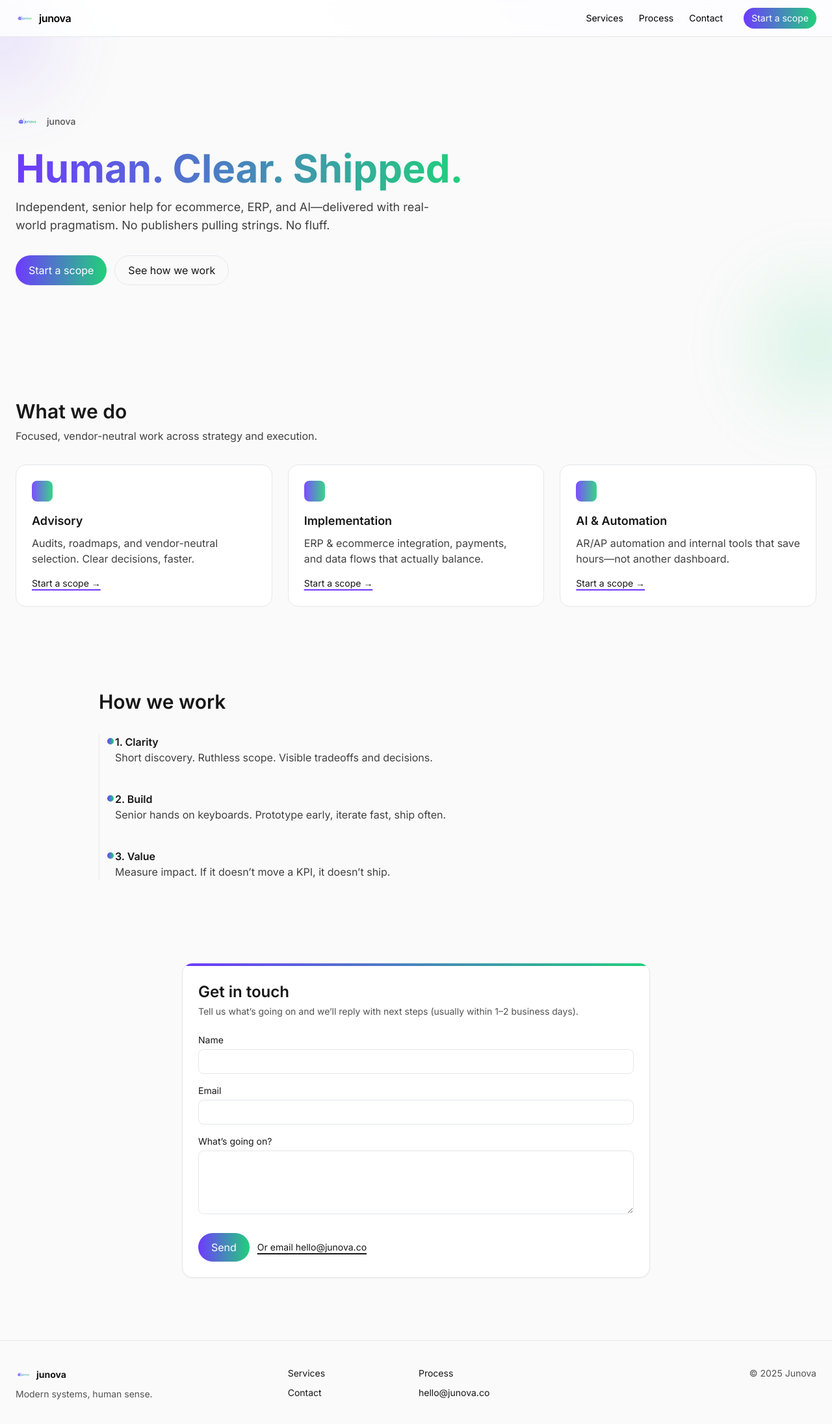
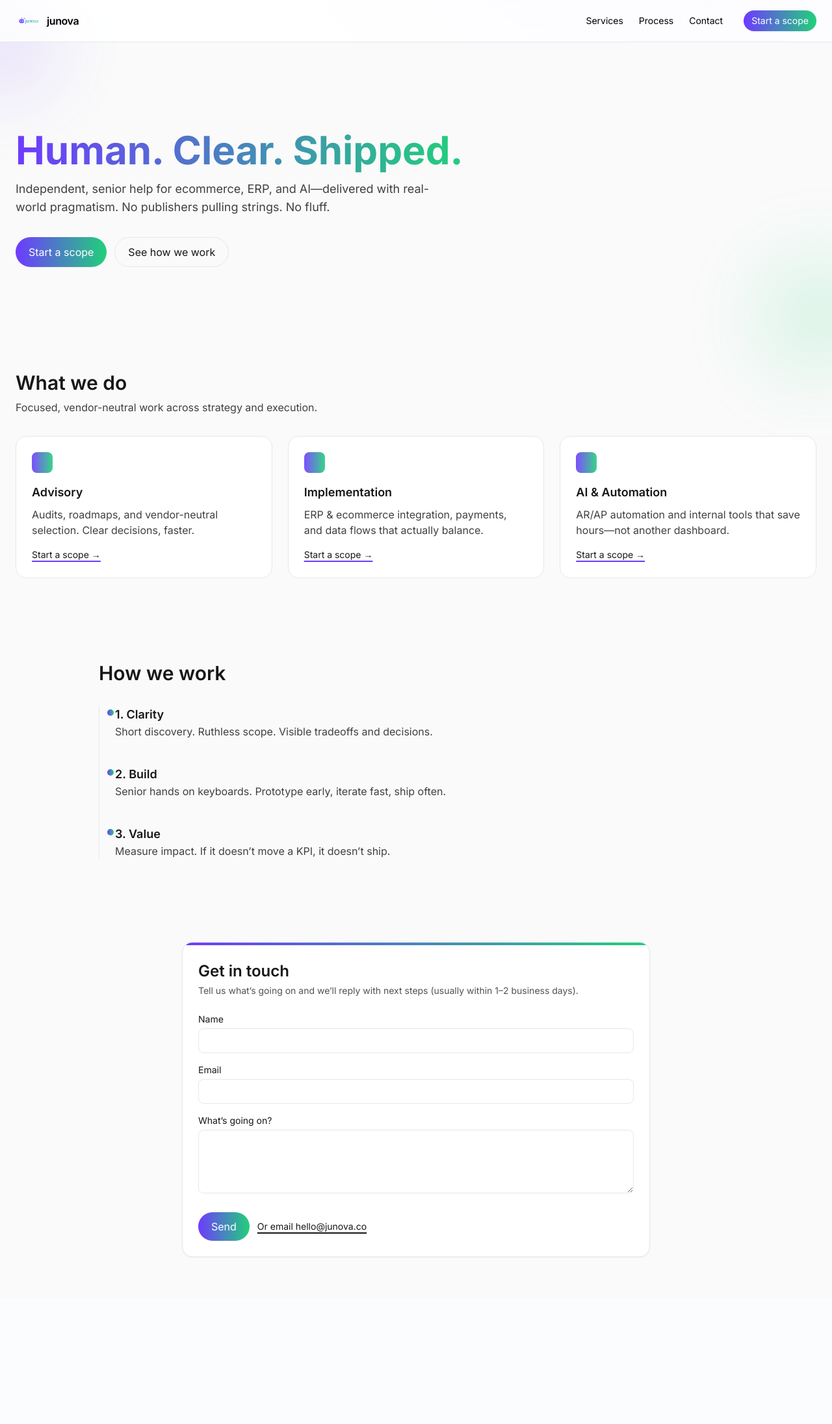
Before and after one commit to Nikki72581/junova_site, a Next.js app: page / in a window 1280 px wide. Shown: the top 2192 px of the page at 65% size. After the commit the page ends 1999 px from the top, so only its background shows below. Built offline with nearby package versions, Linux system fonts and the light colour scheme.

Commit message:
ui updates

```diff
--- a/app/components/Header.tsx
+++ b/app/components/Header.tsx
@@ -15,22 +15,22 @@ export default function Header() {
 
   return (
     <header className="sticky top-0 z-50 bg-white/80 backdrop-blur border-b">
-      <div className="mx-auto max-w-7xl px-4 md:px-6 h-14 flex items-center justify-between">
+      <div className="mx-auto max-w-7xl px-4 md:px-6 h-16 flex items-center justify-between">
         <Link href="/" className="flex items-center gap-2" aria-label="Junova home">
           <Image
             src="/junova-logo.png"
             alt="Junova"
-            width={28}
-            height={28}
+            width={40}
+            height={40}
             className="rounded-lg"
             priority
           />
-          <span className="font-semibold tracking-tight">junova</span>
+          <span className="font-semibold tracking-tight text-base">junova</span>
         </Link>
 
         {/* Desktop nav */}
         <nav className="hidden md:flex items-center gap-6 text-sm">
-          {links.map(l => (
+          {links.map((l) => (
             <a key={l.href} href={l.href} className="hover:opacity-80">
               {l.label}
             </a>
@@ -46,8 +46,8 @@ export default function Header() {
 
         {/* Mobile toggle */}
         <button
-          className="md:hidden inline-flex items-center rounded-lg border px-3 py-1 text-sm"
-          onClick={() => setOpen(o => !o)}
+          className="md:hidden inline-flex items-center rounded-lg border px-3 py-1.5 text-sm"
+          onClick={() => setOpen((o) => !o)}
           aria-expanded={open}
           aria-controls="mobile-menu"
           aria-label="Toggle menu"
@@ -60,7 +60,7 @@ export default function Header() {
       {open && (
         <div id="mobile-menu" className="md:hidden border-t bg-white">
           <nav className="mx-auto max-w-7xl px-4 md:px-6 py-3 grid gap-3 text-sm">
-            {links.map(l => (
+            {links.map((l) => (
               <a key={l.href} href={l.href} onClick={() => setOpen(false)} className="py-1">
                 {l.label}
               </a>
--- a/app/page.tsx
+++ b/app/page.tsx
@@ -1,21 +1,19 @@
 "use client";
 
 import React, { useState } from "react";
-import Image from "next/image";
 
 export default function HomePage() {
   const [sent, setSent] = useState(false);
 
   function onSubmit(e: React.FormEvent<HTMLFormElement>) {
     e.preventDefault();
-    // Replace this with your action (Formspree, Resend, server action, etc.)
     setSent(true);
   }
 
   return (
     <div className="bg-neutral-50 text-neutral-900">
       {/* HERO */}
-      <section className="relative">
+      <section className="relative pt-10"> {/* pt-10 to breathe under sticky header */}
         {/* Soft brand blobs */}
         <div
           aria-hidden
@@ -34,26 +32,17 @@ export default function HomePage() {
           }}
         />
 
-        <div className="mx-auto max-w-7xl px-4 md:px-6 py-20 md:py-28 relative">
-          <div className="flex items-center gap-3 mb-6">
-            <Image
-              src="/junova-logo.png"
-              alt="Junova"
-              width={36}
-              height={36}
-              className="rounded-xl"
-            />
-            <span className="text-sm font-medium text-neutral-600">junova</span>
-          </div>
+        <div className="relative mx-auto max-w-7xl px-4 md:px-6 py-16 md:py-24">
+          {/* REMOVED the tiny logo/wordmark row that sat here */}
 
-          <h1 className="text-5xl md:text-6xl font-bold leading-tight">
+          <h1 className="text-4xl md:text-6xl font-bold leading-tight">
             <span className="bg-gradient-to-r from-[#6E3AFF] to-[#21D07A] bg-clip-text text-transparent">
               Human. Clear. Shipped.
             </span>
           </h1>
-          <p className="mt-4 max-w-2xl text-lg text-neutral-700">
-            Independent, senior help for ecommerce, ERP, and AI—delivered with
-            real-world pragmatism. No publishers pulling strings. No fluff.
+          <p className="mt-4 max-w-2xl text-base md:text-lg text-neutral-700">
+            Independent, senior help for ecommerce, ERP, and AI—delivered with real-world
+            pragmatism. No publishers pulling strings. No fluff.
           </p>
 
           <div className="mt-8 flex flex-wrap gap-3">
@@ -74,9 +63,9 @@ export default function HomePage() {
       </section>
 
       {/* SERVICES */}
-      <section id="services" className="mx-auto max-w-7xl px-4 md:px-6 py-16">
-        <h2 className="text-2xl md:text-3xl font-semibold">What we do</h2>
-        <p className="mt-2 text-neutral-700 max-w-2xl">
+      <section id="services" className="mx-auto max-w-7xl px-4 md:px-6 py-14 md:py-16">
+        <h2 className="text-[22px] md:text-3xl font-semibold">What we do</h2>
+        <p className="mt-2 text-neutral-700 max-w-2xl text-[15px] md:text-base">
           Focused, vendor-neutral work across strategy and execution.
         </p>
 
@@ -100,8 +89,8 @@ export default function HomePage() {
               className="rounded-2xl border bg-white p-6 hover:shadow-lg hover:-translate-y-0.5 transition"
             >
               <div className="h-8 w-8 rounded-lg bg-gradient-to-r from-[#6E3AFF] to-[#21D07A] opacity-90 mb-4" />
-              <h3 className="text-lg font-semibold">{item.title}</h3>
-              <p className="mt-2 text-neutral-700">{item.desc}</p>
+              <h3 className="text-base md:text-lg font-semibold">{item.title}</h3>
+              <p className="mt-2 text-neutral-700 text-[15px] md:text-base">{item.desc}</p>
               <a
                 href="#contact"
                 className="mt-4 inline-block text-sm underline decoration-2 underline-offset-4 decoration-[#6E3AFF] hover:decoration-[#21D07A]"
@@ -114,111 +103,71 @@ export default function HomePage() {
       </section>
 
       {/* PROCESS */}
-      <section id="process" className="mx-auto max-w-5xl px-4 md:px-6 py-16">
-        <h2 className="text-2xl md:text-3xl font-semibold">How we work</h2>
-
+      <section id="process" className="mx-auto max-w-5xl px-4 md:px-6 py-14 md:py-16">
+        <h2 className="text-[22px] md:text-3xl font-semibold">How we work</h2>
         <ol className="relative mt-8 border-s pl-6 space-y-10">
           {[
-            {
-              t: "Clarity",
-              d: "Short discovery. Ruthless scope. Visible tradeoffs and decisions.",
-            },
-            {
-              t: "Build",
-              d: "Senior hands on keyboards. Prototype early, iterate fast, ship often.",
-            },
-            {
-              t: "Value",
-              d: "Measure impact. If it doesn’t move a KPI, it doesn’t ship.",
-            },
+            { t: "Clarity", d: "Short discovery. Ruthless scope. Visible tradeoffs and decisions." },
+            { t: "Build", d: "Senior hands on keyboards. Prototype early, iterate fast, ship often." },
+            { t: "Value", d: "Measure impact. If it doesn’t move a KPI, it doesn’t ship." },
           ].map((s, i) => (
             <li key={s.t} className="relative">
               <span
                 aria-hidden
                 className="absolute -left-3 top-1.5 h-2.5 w-2.5 rounded-full bg-gradient-to-r from-[#6E3AFF] to-[#21D07A]"
               />
-              <h3 className="font-semibold">
+              <h3 className="font-semibold text-base md:text-lg">
                 {i + 1}. {s.t}
               </h3>
-              <p className="text-neutral-700">{s.d}</p>
+              <p className="text-neutral-700 text-[15px] md:text-base">{s.d}</p>
             </li>
           ))}
         </ol>
       </section>
 
       {/* CONTACT */}
-      <section id="contact" className="mx-auto max-w-3xl px-4 md:px-6 py-16">
+      <section id="contact" className="mx-auto max-w-3xl px-4 md:px-6 py-14 md:py-16">
         <div className="rounded-2xl border bg-white shadow-sm overflow-hidden">
-          <div
-            aria-hidden
-            className="h-1 bg-gradient-to-r from-[#6E3AFF] to-[#21D07A]"
-          />
+          <div aria-hidden className="h-1 bg-gradient-to-r from-[#6E3AFF] to-[#21D07A]" />
           <div className="p-6">
-            <h2 className="text-2xl font-semibold">Get in touch</h2>
+            <h2 className="text-[22px] md:text-2xl font-semibold">Get in touch</h2>
             <p className="mt-1 text-sm text-neutral-600">
-              Tell us what’s going on and we’ll reply with next steps (usually
-              within 1–2 business days).
+              Tell us what’s going on and we’ll reply with next steps (usually within 1–2 business days).
             </p>
 
             {!sent ? (
               <form onSubmit={onSubmit} className="mt-6 grid gap-4">
                 <label className="text-sm">
                   Name
-                  <input
-                    name="name"
-                    required
-                    className="mt-1 w-full rounded-lg border px-3 py-2"
-                  />
+                  <input name="name" required className="mt-1 w-full rounded-lg border px-3 py-2" />
                 </label>
                 <label className="text-sm">
                   Email
-                  <input
-                    type="email"
-                    name="email"
-                    required
-                    className="mt-1 w-full rounded-lg border px-3 py-2"
-                  />
+                  <input type="email" name="email" required className="mt-1 w-full rounded-lg border px-3 py-2" />
                 </label>
                 <label className="text-sm">
                   What’s going on?
-                  <textarea
-                    rows={4}
-                    name="message"
-                    className="mt-1 w-full rounded-lg border px-3 py-2"
-                  />
+                  <textarea rows={4} name="message" className="mt-1 w-full rounded-lg border px-3 py-2" />
                 </label>
 
                 <div className="flex items-center gap-3">
                   <button
                     type="submit"
-                    className="mt-2 inline-flex items-center rounded-full px-5 py-2.5 text-white bg-gradient-to-r from-[#6E3AFF] to-[#21D07A] shadow-sm hover:shadow-md transition"
+                    className="mt-2 inline-flex items-center rounded-full px-5 py-2.5 text-white
+                               bg-gradient-to-r from-[#6E3AFF] to-[#21D07A] shadow-sm hover:shadow-md transition"
                   >
                     Send
                   </button>
-                  <a
-                    href="mailto:hello@junova.co"
-                    className="mt-2 text-sm underline decoration-2 underline-offset-4"
-                  >
+                  <a href="mailto:hello@junova.co" className="mt-2 text-sm underline decoration-2 underline-offset-4">
                     Or email hello@junova.co
                   </a>
                 </div>
               </form>
             ) : (
-              <div
-                role="status"
-                aria-live="polite"
-                className="mt-6 rounded-lg border bg-neutral-50 p-4"
-              >
+              <div role="status" aria-live="polite" className="mt-6 rounded-lg border bg-neutral-50 p-4">
                 <p className="font-medium">Thanks! We got your message.</p>
                 <p className="text-sm text-neutral-700">
-                  We’ll reach out shortly. If it’s urgent, email{" "}
-                  <a
-                    className="underline"
-                    href="mailto:hello@junova.co"
-                  >
-                    hello@junova.co
-                  </a>
-                  .
+                  We’ll reach out shortly. If it’s urgent, email <a className="underline" href="mailto:hello@junova.co">hello@junova.co</a>.
                 </p>
               </div>
             )}
@@ -226,43 +175,7 @@ export default function HomePage() {
         </div>
       </section>
 
-      {/* FOOTER */}
-      <footer className="mt-8 border-t">
-        <div className="mx-auto max-w-7xl px-4 md:px-6 py-10 grid gap-6 md:grid-cols-3 text-sm">
-          <div>
-            <div className="flex items-center gap-2">
-              <Image
-                src="/junova-logo.png"
-                width={24}
-                height={24}
-                alt="Junova"
-                className="rounded"
-              />
-              <strong>junova</strong>
-            </div>
-            <p className="mt-2 text-neutral-600">
-              Modern systems, human sense.
-            </p>
-          </div>
-          <nav className="grid grid-cols-2 gap-2">
-            <a href="#services" className="hover:underline">
-              Services
-            </a>
-            <a href="#process" className="hover:underline">
-              Process
-            </a>
-            <a href="#contact" className="hover:underline">
-              Contact
-            </a>
-            <a href="mailto:hello@junova.co" className="hover:underline">
-              hello@junova.co
-            </a>
-          </nav>
-          <div className="md:text-right text-neutral-600">
-            © {new Date().getFullYear()} Junova
-          </div>
-        </div>
-      </footer>
+      {/* FOOTER unchanged */}
     </div>
   );
 }
```
